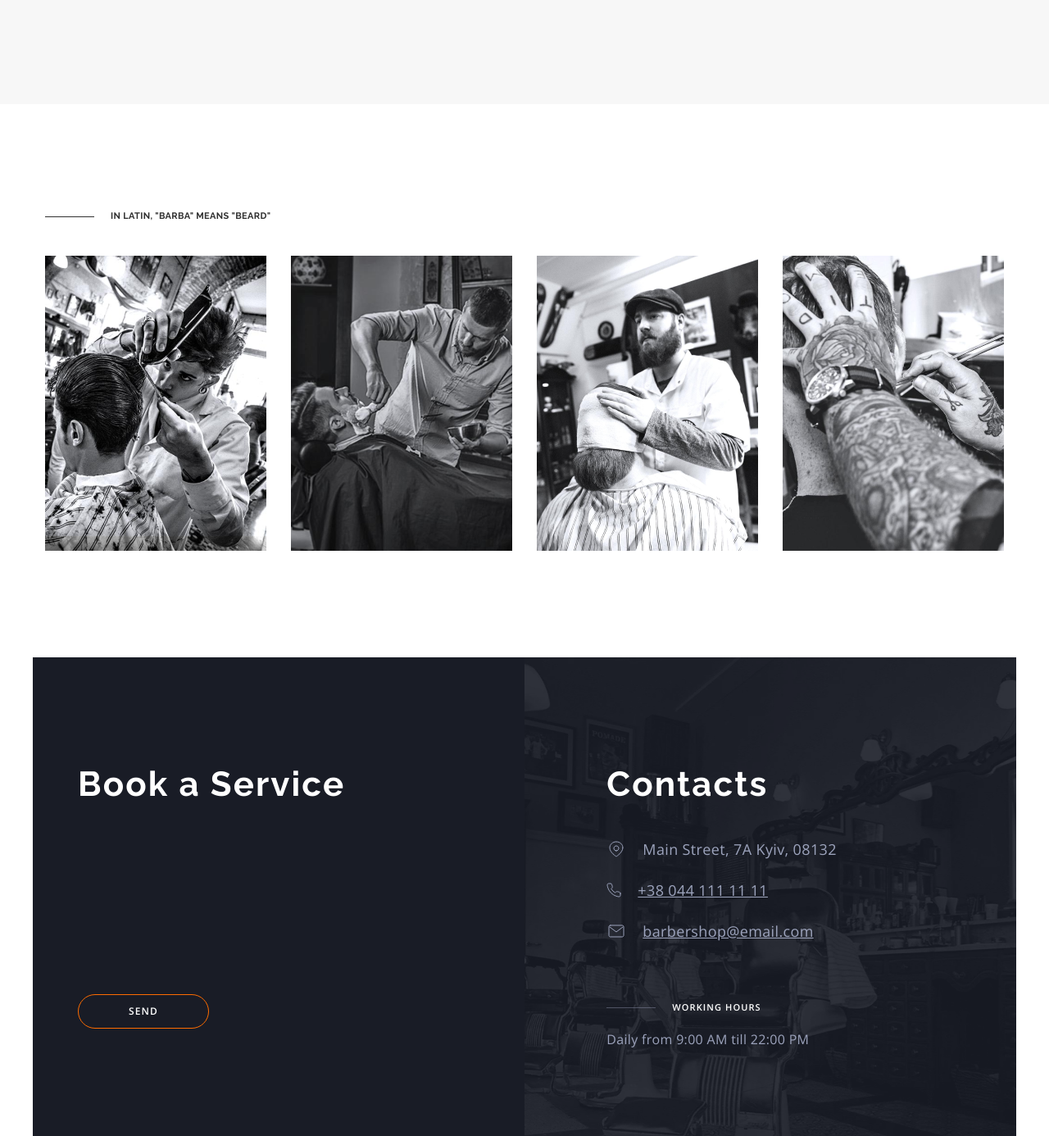
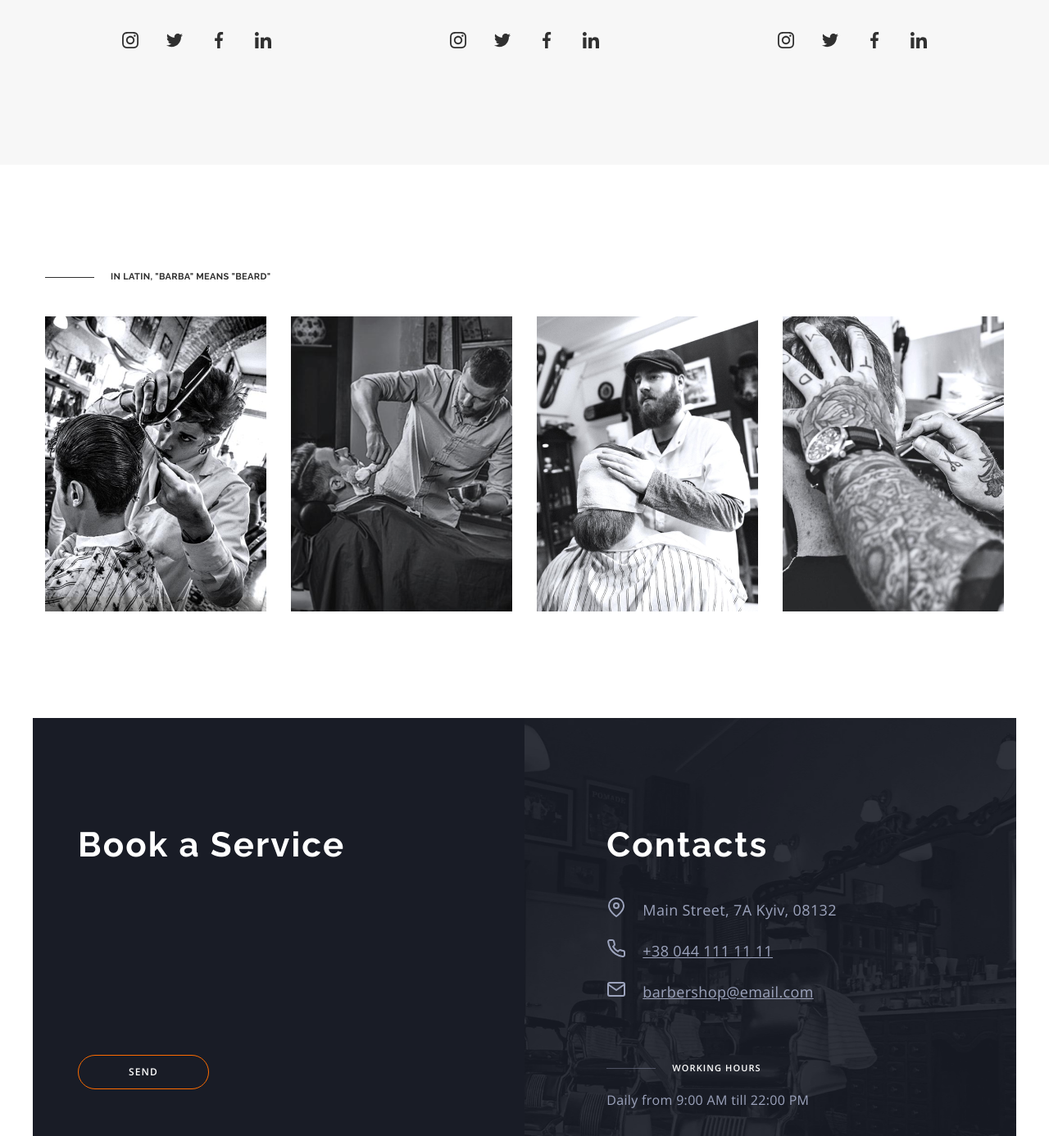
Before and after one commit to maresGoIT/barbershop, a plain HTML site: page index.html in a window 1280 px wide. Shown: the part 3332-4718 px from the top of the page at 82% size. Drawn offline with nearby package versions, Linux system fonts and the light colour scheme.

Commit message:
- add svg icons

```diff
--- a/index.html
+++ b/index.html
@@ -11,6 +11,7 @@
     />
     <link rel="stylesheet" href="./reset.css" />
     <link rel="stylesheet" href="./styles.css" />
+    <script src="https://unpkg.com/feather-icons"></script>
   </head>
   <body>
     <!-- Hero Section -->
@@ -237,18 +238,84 @@
               <img src="./images/barber_john-smith.jpg" alt="John Smith" /><br />
               <span>John Smith<br /></span>
               <em>Extreme Barber</em>
+              <div class="icons-list">
+                <a href="https://instagram.com" class="icon" aria-label="Instagram">
+                  <svg>
+                    <use href="./images/symbol-defs.svg#icon-instagram"></use>
+                  </svg>
+                </a>
+                <a href="https://twitter.com" class="icon" aria-label="Twitter">
+                  <svg>
+                    <use href="./images/symbol-defs.svg#icon-twitter"></use>
+                  </svg>
+                </a>
+                <a href="https://facebook.com" class="icon" aria-label="Facebook">
+                  <svg>
+                    <use href="./images/symbol-defs.svg#icon-facebook"></use>
+                  </svg>
+                </a>
+                <a href="https://linkedin.com" class="icon" aria-label="LinkedIn">
+                  <svg>
+                    <use href="./images/symbol-defs.svg#icon-linkedin"></use>
+                  </svg>
+                </a>
+              </div>
             </li>
 
             <li>
               <img src="./images/barber_michele-doe.png" alt="John Smith" /><br />
               Michele Doe<br />
               <em>Extreme Barber</em>
+              <div class="icons-list">
+                <a href="https://instagram.com" class="icon" aria-label="Instagram">
+                  <svg>
+                    <use href="./images/symbol-defs.svg#icon-instagram"></use>
+                  </svg>
+                </a>
+                <a href="https://twitter.com" class="icon" aria-label="Twitter">
+                  <svg>
+                    <use href="./images/symbol-defs.svg#icon-twitter"></use>
+                  </svg>
+                </a>
+                <a href="https://facebook.com" class="icon" aria-label="Facebook">
+                  <svg>
+                    <use href="./images/symbol-defs.svg#icon-facebook"></use>
+                  </svg>
+                </a>
+                <a href="https://linkedin.com" class="icon" aria-label="LinkedIn">
+                  <svg>
+                    <use href="./images/symbol-defs.svg#icon-linkedin"></use>
+                  </svg>
+                </a>
+              </div>
             </li>
 
             <li>
               <img src="./images/barber_alan-black.png" alt="John Smith" /><br />
               Alan Black<br />
               <em>Extreme Barber</em>
+              <div class="icons-list">
+                <a href="https://instagram.com" class="icon" aria-label="Instagram">
+                  <svg>
+                    <use href="./images/symbol-defs.svg#icon-instagram"></use>
+                  </svg>
+                </a>
+                <a href="https://twitter.com" class="icon" aria-label="Twitter">
+                  <svg>
+                    <use href="./images/symbol-defs.svg#icon-twitter"></use>
+                  </svg>
+                </a>
+                <a href="https://facebook.com" class="icon" aria-label="Facebook">
+                  <svg>
+                    <use href="./images/symbol-defs.svg#icon-facebook"></use>
+                  </svg>
+                </a>
+                <a href="https://linkedin.com" class="icon" aria-label="LinkedIn">
+                  <svg>
+                    <use href="./images/symbol-defs.svg#icon-linkedin"></use>
+                  </svg>
+                </a>
+              </div>
             </li>
           </ul>
         </div>
@@ -283,13 +350,16 @@
             <h2>Contacts</h2>
             <address class="contacts-address">
               <span class="contact-address-item">
-                <img src="./images/icon_map.svg" /> Main Street, 7A Kyiv, 08132
+                <i data-feather="map-pin"></i>
+                Main Street, 7A Kyiv, 08132
               </span>
               <a class="contact-address-item link" href="tel:+380441111111">
-                <img src="./images/icon_phone.svg" />+38 044 111 11 11
+                <i data-feather="phone"></i>
+                +38 044 111 11 11
               </a>
               <a class="contact-address-item link" href="mailto:barbershop@email.com">
-                <img src="./images/icon_email.svg" />barbershop@email.com
+                <i data-feather="mail"></i>
+                barbershop@email.com
               </a>
             </address>
             <div class="working-hours">
@@ -332,5 +402,9 @@
         </ul>
       </div>
     </footer>
+
+    <script>
+      feather.replace();
+    </script>
   </body>
 </html>
--- a/styles.css
+++ b/styles.css
@@ -7,6 +7,9 @@
   --link-active-color: #ff6c00;
   --link-social-color: #303030;
   --link-social--hover-color: #ff6c00;
+  --social-icon-color: #303030;
+  --social-icon--hover-color: #ff6c00;
+
   --text-font-family: "Open Sans", sans-serif;
   --heading-font-family: "Raleway", sans-serif;
   --text-color: #9da4bd;
@@ -480,6 +483,11 @@ a.social-link:focus {
   font-style: normal;
 }
 
+.contacts-address .contact-address-item svg {
+  height: 24px;
+  width: 24px;
+}
+
 .working-hours {
   margin-top: 70px;
 }
@@ -491,3 +499,29 @@ a.social-link:focus {
 .contact-section {
   background: url("./images/contact-section-bg.webp") #191c26;
 }
+
+.icons-list {
+  margin-top: 30px;
+  display: flex;
+  justify-content: center;
+  gap: 10px;
+}
+
+.icons-list .icon {
+  display: flex;
+  align-items: center;
+  justify-content: center;
+  height: 44px;
+  width: 44px;
+  color: var(--social-icon-color);
+}
+
+.icons-list .icon:hover,
+.icons-list .icon:focus {
+  color: var(--social-icon--hover-color);
+}
+
+.icons-list .icon svg {
+  height: 20px;
+  width: 20px;
+}
```
Also changed, not shown: images/symbol-defs.svg (added).
